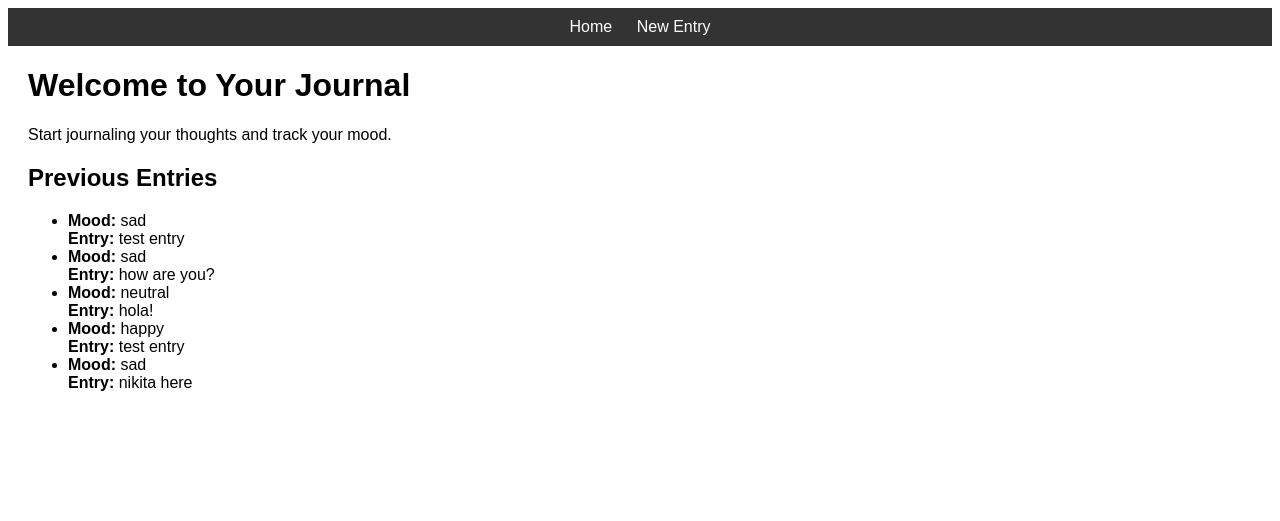
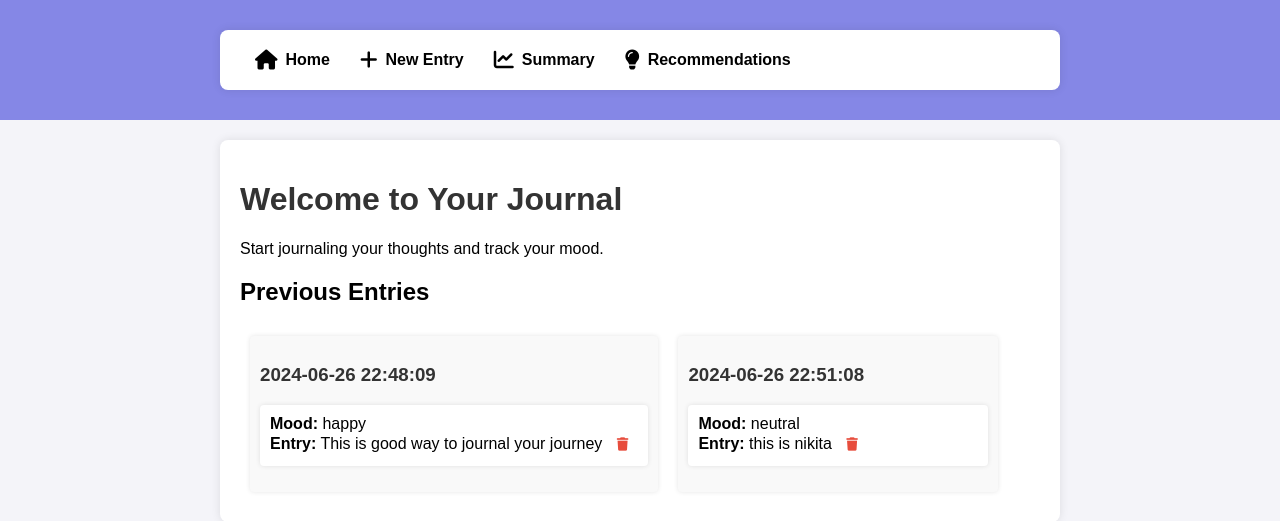
Before and after one commit to shivangsoni/Journaling-App, a Flask app: page / in a window 1280 px wide. Shown: the top 521 px of the page. Run offline with Flask 3, Linux system fonts and the light colour scheme; data comes from the database, SQL or seed files in the repository; both versions use the stored data as it was after the commit.

Commit message:
Updated to make website interaction more intutive and better.

```diff
--- a/app/routes.py
+++ b/app/routes.py
@@ -1,36 +1,80 @@
-from flask import Blueprint, render_template, request
-import sqlite3
+from flask import Blueprint, render_template, request, redirect, url_for
+import pandas as pd
 import os
+from datetime import datetime
 
 main = Blueprint('main', __name__)
 
+CSV_FILE = os.path.join('data', 'journal_entries.csv')
+
 @main.route('/')
 def index():
-    entries = get_entries()
-    return render_template('index.html', entries=entries)
+    entries = []
+    if os.path.exists(CSV_FILE):
+        df = pd.read_csv(CSV_FILE)
+        entries = df.to_dict('records')
+
+    # Group entries by date
+    grouped_entries = {}
+    for entry in entries:
+        date = entry['date']
+        if date not in grouped_entries:
+            grouped_entries[date] = []
+        grouped_entries[date].append(entry)
+
+    return render_template('index.html', grouped_entries=grouped_entries)
 
 @main.route('/entry', methods=['GET', 'POST'])
 def entry():
     if request.method == 'POST':
         entry_text = request.form['entry']
         mood = request.form['mood']
-        save_entry(entry_text, mood)
+        date = datetime.now().strftime('%Y-%m-%d %H:%M:%S')
+        save_entry(entry_text, mood, date)
+        return redirect(url_for('main.index'))
     return render_template('entry.html')
 
-def save_entry(entry_text, mood):
-    db_path = os.path.join('data', 'journal_entries.db')
-    conn = sqlite3.connect(db_path)
-    cursor = conn.cursor()
-    cursor.execute('''CREATE TABLE IF NOT EXISTS entries (id INTEGER PRIMARY KEY AUTOINCREMENT, entry TEXT, mood TEXT)''')
-    cursor.execute('INSERT INTO entries (entry, mood) VALUES (?, ?)', (entry_text, mood))
-    conn.commit()
-    conn.close()
+@main.route('/entry/<int:entry_id>', methods=['GET'])
+def view_entry(entry_id):
+    if os.path.exists(CSV_FILE):
+        entries = pd.read_csv(CSV_FILE)
+        entry = entries.iloc[entry_id].to_dict()
+    else:
+        entry = None
+    return render_template('view_entry.html', entry=entry)
 
-def get_entries():
-    db_path = os.path.join('data', 'journal_entries.db')
-    conn = sqlite3.connect(db_path)
-    cursor = conn.cursor()
-    cursor.execute('SELECT entry, mood FROM entries')
-    entries = cursor.fetchall()
-    conn.close()
-    return entries
+@main.route('/delete/<int:entry_id>', methods=['POST'])
+def delete(entry_id):
+    if os.path.exists(CSV_FILE):
+        df = pd.read_csv(CSV_FILE)
+        df = df.drop(df.index[entry_id])
+        df.to_csv(CSV_FILE, index=False)
+    return redirect(url_for('main.index'))
+
+@main.route('/summary')
+def summary():
+    if os.path.exists(CSV_FILE):
+        df = pd.read_csv(CSV_FILE)
+        summary_data = df.groupby('mood').size().to_dict()
+    else:
+        summary_data = {}
+    return render_template('summary.html', summary_data=summary_data)
+
+@main.route('/recommendations')
+def recommendations():
+    # Placeholder recommendations
+    recommendations_list = [
+        "Write more consistently.",
+        "Focus on positive events.",
+        "Reflect on your entries to find patterns.",
+        "Try journaling at the same time each day."
+    ]
+    return render_template('recommendations.html', recommendations=recommendations_list)
+
+def save_entry(entry_text, mood, date):
+    if not os.path.exists(CSV_FILE):
+        df = pd.DataFrame(columns=['entry', 'mood', 'date'])
+        df.to_csv(CSV_FILE, index=False)
+
+    new_entry = pd.DataFrame({'entry': [entry_text], 'mood': [mood], 'date': [date]})
+    new_entry.to_csv(CSV_FILE, mode='a', header=False, index=False)
--- a/app/static/style.css
+++ b/app/static/style.css
@@ -1,20 +1,130 @@
 body {
-    font-family: Arial, sans-serif;
+    font-family: 'Arial', sans-serif;
+    background-color: #f4f4f9;
+    margin: 0;
+    padding: 0;
 }
 
 nav {
-    background-color: #333;
+    background-color: #8587e6;
     color: white;
-    padding: 10px;
-    text-align: center;
+    padding: 10px 0;
+}
+
+nav .container {
+    display: flex;
+    justify-content: flex-start; /* Align items to the left */
+    padding-left: 20px; /* Add padding for better alignment */
 }
 
 nav a {
-    color: white;
-    margin: 0 10px;
+    color: black; /* Change from white to black */
+    margin: 0 15px;
     text-decoration: none;
+    font-weight: bold;
+    display: flex;
+    align-items: center;
+}
+
+nav a i {
+    margin-right: 8px; /* Add space between the icon and text */
+    font-size: 20px;
 }
 
 .container {
-    margin: 20px;
+    margin: 20px auto;
+    max-width: 800px;
+    padding: 20px;
+    background-color: white;
+    box-shadow: 0 0 10px rgba(0,0,0,0.1);
+    border-radius: 8px;
 }
+
+h1 {
+    color: #333;
+}
+
+form.entry-form {
+    display: flex;
+    flex-direction: column;
+}
+
+form.entry-form label {
+    margin-top: 10px;
+}
+
+form.entry-form textarea,
+form.entry-form select {
+    margin-top: 5px;
+    padding: 10px;
+    border: 1px solid #ddd;
+    border-radius: 4px;
+}
+
+form.entry-form button {
+    margin-top: 15px;
+    padding: 10px;
+    background-color: #4CAF50;
+    color: white;
+    border: none;
+    border-radius: 4px;
+    cursor: pointer;
+}
+
+form.entry-form button:hover {
+    background-color: #45a049;
+}
+
+.kanban-board {
+    display: flex;
+    overflow-x: auto;
+}
+
+.kanban-column {
+    background-color: #f9f9f9;
+    margin: 10px;
+    padding: 10px;
+    border-radius: 4px;
+    box-shadow: 0 0 5px rgba(0,0,0,0.1);
+    min-width: 300px;
+}
+
+.kanban-column h3 {
+    color: #333;
+}
+
+.kanban-column ul {
+    list-style-type: none;
+    padding: 0;
+}
+
+.kanban-column ul li {
+    background-color: #fff;
+    margin-bottom: 10px;
+    padding: 10px;
+    border-radius: 4px;
+    box-shadow: 0 0 5px rgba(0,0,0,0.1);
+}
+
+.kanban-column ul li form {
+    display: inline;
+}
+
+.kanban-column ul li form button.delete-button {
+    background-color: transparent;
+    color: #e74c3c;
+    border: none;
+    border-radius: 4px;
+    padding: 5px 10px;
+    cursor: pointer;
+    display: inline-flex;
+    align-items: center;
+}
+
+.kanban-column ul li form button.delete-button i {
+    margin-right: 0; /* Ensure the icon is not spaced from text, as there is no text */
+}
+
+.kanban-column ul li form button.delete-button:hover {
+    color: #c0392b;
+}
--- a/app/templates/entry.html
+++ b/app/templates/entry.html
@@ -2,7 +2,7 @@
 
 {% block content %}
 <h1>New Journal Entry</h1>
-<form method="POST">
+<form method="POST" class="entry-form">
     <label for="entry">Your Entry:</label>
     <textarea id="entry" name="entry" rows="4" cols="50"></textarea>
     <label for="mood">Your Mood:</label>
--- a/app/templates/index.html
+++ b/app/templates/index.html
@@ -5,9 +5,22 @@
 <p>Start journaling your thoughts and track your mood.</p>
 
 <h2>Previous Entries</h2>
-<ul>
-    {% for entry, mood in entries %}
-        <li><strong>Mood:</strong> {{ mood }} <br> <strong>Entry:</strong> {{ entry }}</li>
+<div class="kanban-board">
+    {% for date, entries in grouped_entries.items() %}
+    <div class="kanban-column">
+        <h3>{{ date }}</h3>
+        <ul>
+            {% for entry in entries %}
+            <li>
+                <strong>Mood:</strong> {{ entry.mood }} <br>
+                <strong>Entry:</strong> {{ entry.entry }}
+                <form action="{{ url_for('main.delete', entry_id=loop.index0) }}" method="post" style="display:inline;">
+                    <button type="submit" class="delete-button"><i class="fas fa-trash"></i></button>
+                </form>
+            </li>
+            {% endfor %}
+        </ul>
+    </div>
     {% endfor %}
-</ul>
+</div>
 {% endblock %}
--- a/app/templates/layout.html
+++ b/app/templates/layout.html
@@ -4,12 +4,17 @@
     <meta charset="UTF-8">
     <meta name="viewport" content="width=device-width, initial-scale=1.0">
     <link rel="stylesheet" href="{{ url_for('static', filename='style.css') }}">
+    <link rel="stylesheet" href="https://cdnjs.cloudflare.com/ajax/libs/font-awesome/6.0.0-beta3/css/all.min.css">
     <title>Journal App</title>
 </head>
 <body>
     <nav>
-        <a href="{{ url_for('main.index') }}">Home</a>
-        <a href="{{ url_for('main.entry') }}">New Entry</a>
+        <div class="container">
+            <a href="{{ url_for('main.index') }}"><i class="fas fa-home"></i> Home</a>
+            <a href="{{ url_for('main.entry') }}"><i class="fas fa-plus"></i> New Entry</a>
+            <a href="{{ url_for('main.summary') }}"><i class="fas fa-chart-line"></i> Summary</a>
+            <a href="{{ url_for('main.recommendations') }}"><i class="fas fa-lightbulb"></i> Recommendations</a>
+        </div>
     </nav>
     <div class="container">
         {% block content %}{% endblock %}
--- /dev/null
+++ b/data/journal_entries.csv
@@ -0,0 +1,3 @@
+entry,mood,date
+This is good way to journal your journey,happy,2024-06-26 22:48:09
+this is nikita,neutral,2024-06-26 22:51:08
```
Also changed, not shown: app/templates/recommendations.html (added, +11 -0 lines), app/templates/summary.html (added, +11 -0 lines), app/templates/view_entry.html (added, +10 -0 lines), data/journal_entries.db.
